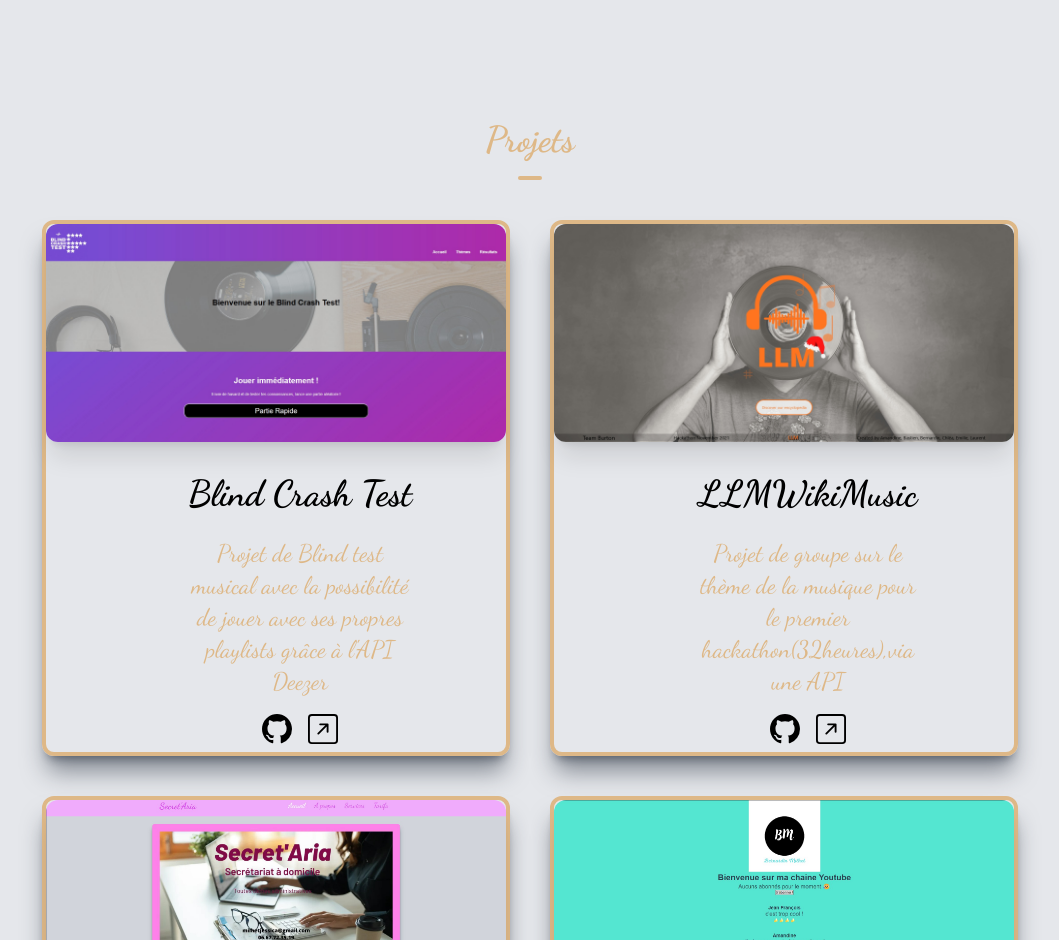
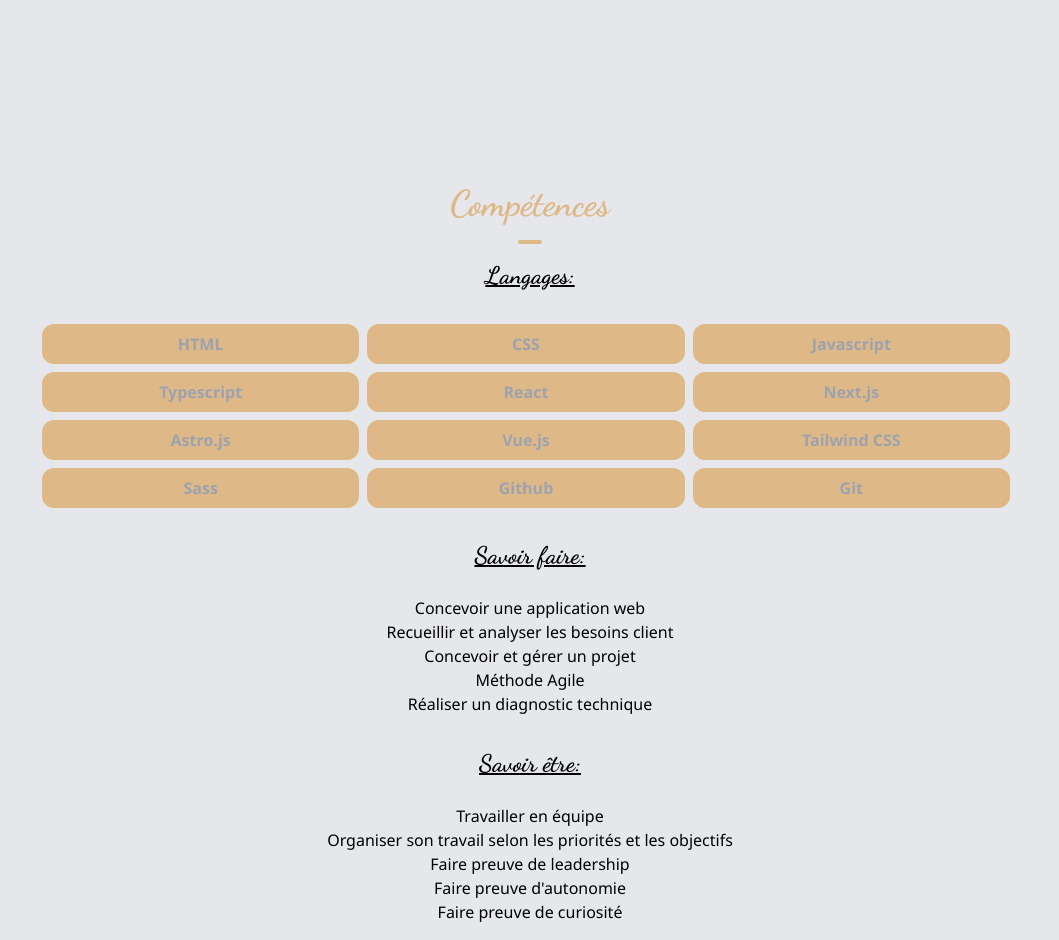
Before and after one commit to Kelhann2608/my-new-portfolio, a Next.js app: page / in a window 1280 px wide. Shown: the part 1860-2800 px from the top of the page, without its empty margins (110-1169 px from the left). Built offline with nearby package versions, Linux system fonts and the light colour scheme.

Commit message:
added component SkillsSection and css

```diff
--- a/app/page.tsx
+++ b/app/page.tsx
@@ -2,12 +2,14 @@
 import HeroSection from "@/components/HeroSection";
 import ProjectsSection from "@/components/ProjectsSection";
 import AboutSection from "@/components/AboutSection";
+import SkillsSection from "@/components/SkillsSection";
 
 export default function Home() {
   return (
     <main className="max-w-3xl px-4 mx-auto sm:px-6 md:max-w-5xl">
       <HeroSection />
       <AboutSection />
+      <SkillsSection />
       <ProjectsSection />
     </main>
   );
--- a/components/Navbar.tsx
+++ b/components/Navbar.tsx
@@ -1,4 +1,3 @@
-// "use client";
 import { useTheme } from "next-themes";
 import React, { useState } from "react";
 import { usePathname } from "next/navigation";
@@ -22,7 +21,7 @@
   },
   {
     label: "Compétences",
-    page: "Skills",
+    page: "skills",
   },
   {
     label: "Projets",
--- /dev/null
+++ b/components/SkillsSection.tsx
@@ -0,0 +1,72 @@
+import React from "react";
+
+const skills = [
+  { skill: "HTML" },
+  { skill: "CSS" },
+  { skill: "Javascript" },
+  { skill: "Typescript" },
+  { skill: "React" },
+  { skill: "Next.js" },
+  { skill: "Astro.js" },
+  { skill: "Vue.js" },
+  { skill: "Tailwind CSS" },
+  { skill: "Sass" },
+  { skill: "Github" },
+  { skill: "Git" },
+];
+
+const SkillsSection = () => {
+  return (
+    <section id="skills">
+      <div className="pb-12 my-12 md:pt-16 md:pb-48">
+        <h1 className="text-4xl font-bold text-center font-DancingS text-or dark:text-teal-500">
+          Compétences
+          <hr className="w-6 h-1 mx-auto my-4 border-0 rounded bg-or dark:bg-teal-500" />
+        </h1>
+        <div className="text-center">
+          <h1 className="mb-6 text-2xl font-bold underline font-DancingS">
+            Langages:
+          </h1>
+          <div className="z-10 grid flex-wrap justify-center grid-cols-1 md:grid-cols-3 md:justify-start">
+            {skills.map((item, idx) => {
+              return (
+                <p
+                  key={idx}
+                  className="px-4 py-2 mt-2 mr-2 font-semibold text-gray-400 dark:text-gray-300 bg-or dark:bg-teal-500 rounded-xl"
+                >
+                  {item.skill}
+                </p>
+              );
+            })}
+          </div>
+        </div>
+        <div className="mt-8 text-center">
+          <h1 className="mb-6 text-2xl font-bold underline font-DancingS">
+            Savoir faire:
+          </h1>
+          <ul className="flex flex-col">
+            <li>Concevoir une application web</li>
+            <li>Recueillir et analyser les besoins client</li>
+            <li>Concevoir et gérer un projet</li>
+            <li>Méthode Agile</li>
+            <li>Réaliser un diagnostic technique</li>
+          </ul>
+        </div>
+        <div className="mt-8 text-center">
+          <h1 className="mb-6 text-2xl font-bold underline font-DancingS">
+            Savoir être:
+          </h1>
+          <ul className="flex flex-col">
+            <li>Travailler en équipe</li>
+            <li>Organiser son travail selon les priorités et les objectifs</li>
+            <li>Faire preuve de leadership</li>
+            <li>Faire preuve d'autonomie</li>
+            <li>Faire preuve de curiosité</li>
+          </ul>
+        </div>
+      </div>
+    </section>
+  );
+};
+
+export default SkillsSection;
```
